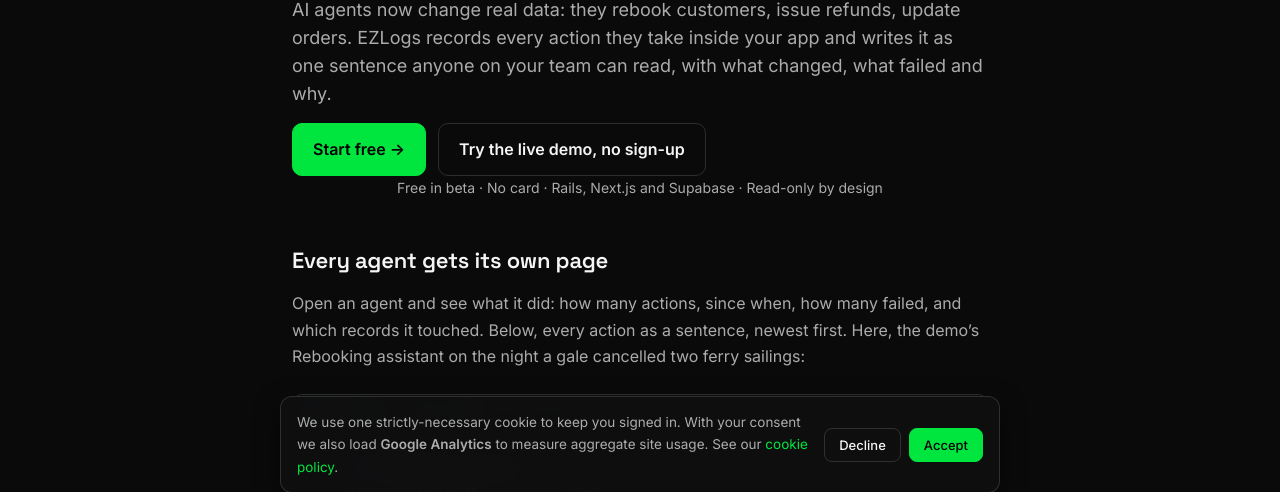
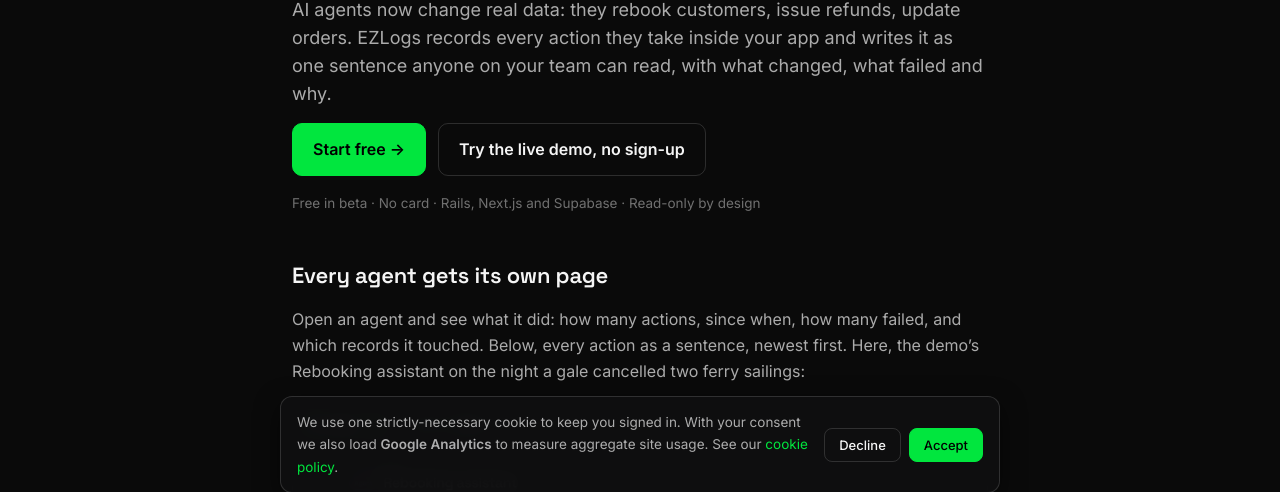
Before and after one commit to dezsirazvan/ezlogs-landing, a plain HTML site: page ai-agent-activity-log/index.html in a window 1280 px wide. Shown: the part 291-783 px from the top of the page. Drawn offline with Linux system fonts and the light colour scheme.

Commit message:
site: publish 2026-11-27 12:27 UTC

```diff
--- a/ai-agent-activity-log/index.html
+++ b/ai-agent-activity-log/index.html
@@ -83,7 +83,7 @@
       <a class="doc__button doc__button--primary" href="https://app.ezlogs.io/users/sign_up" target="_blank" rel="noopener">Start free &rarr;</a>
       <a class="doc__button" href="https://app.ezlogs.io/demo" target="_blank" rel="noopener">Try the live demo, no sign-up</a>
     </div>
-    <p class="doc__trust">Free in beta &middot; No card &middot; Rails, Next.js and Supabase &middot; Read-only by design</p>
+    <p class="doc__trust doc__trust--start"><span>Free in beta &middot;</span> <span>No card &middot;</span> <span>Rails, Next.js and Supabase &middot;</span> <span>Read-only by design</span></p>
 
     <h2>Every agent gets its own page</h2>
     <p>Open an agent and see what it did: how many actions, since when, how many failed, and which records it touched. Below, every action as a sentence, newest first. Here, the demo&rsquo;s Rebooking assistant on the night a gale cancelled two ferry sailings:</p>
--- a/assets/css/subpage.css
+++ b/assets/css/subpage.css
@@ -187,6 +187,9 @@ a:hover { text-decoration: underline; }
 .doc__button { display: inline-block; padding: 12px 20px; border-radius: 10px; border: 1px solid var(--line-strong); color: var(--text); font-weight: 600; text-decoration: none; }
 .doc__button--primary { background: var(--green); border-color: var(--green); color: #000; }
 .doc__trust { font-size: 14px; color: var(--muted); text-align: center; }
+/* Under a row of buttons: lined up with them, a little apart (the hero of a page without a video). */
+.doc .doc__trust--start { text-align: left; margin: 16px 0 0; font-size: 13.5px; color: var(--faint); }
+.doc__trust--start span { white-space: nowrap; }
 .doc blockquote { margin: 16px 0; padding: 4px 18px; border-left: 3px solid var(--green); }
 .doc details { border-bottom: 1px solid var(--line); padding: 12px 0; }
 .doc summary { cursor: pointer; color: var(--text); font-weight: 600; }
```
